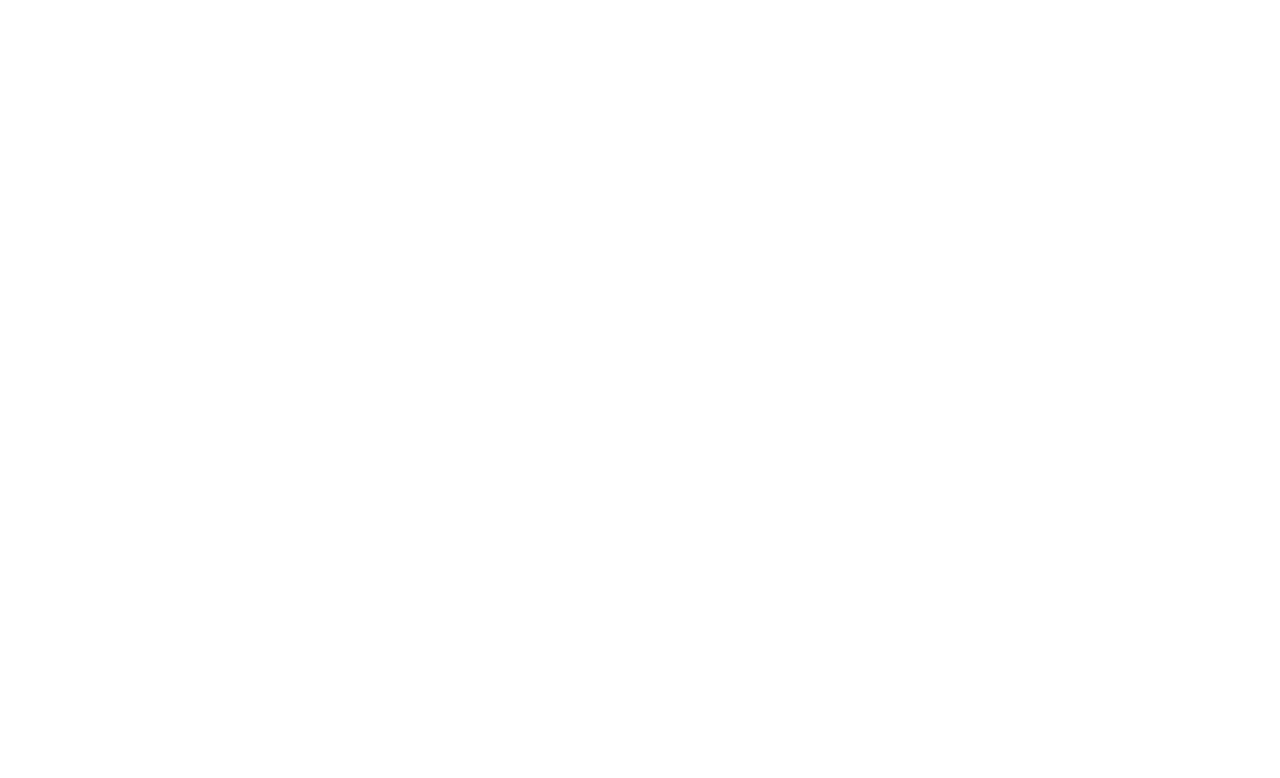
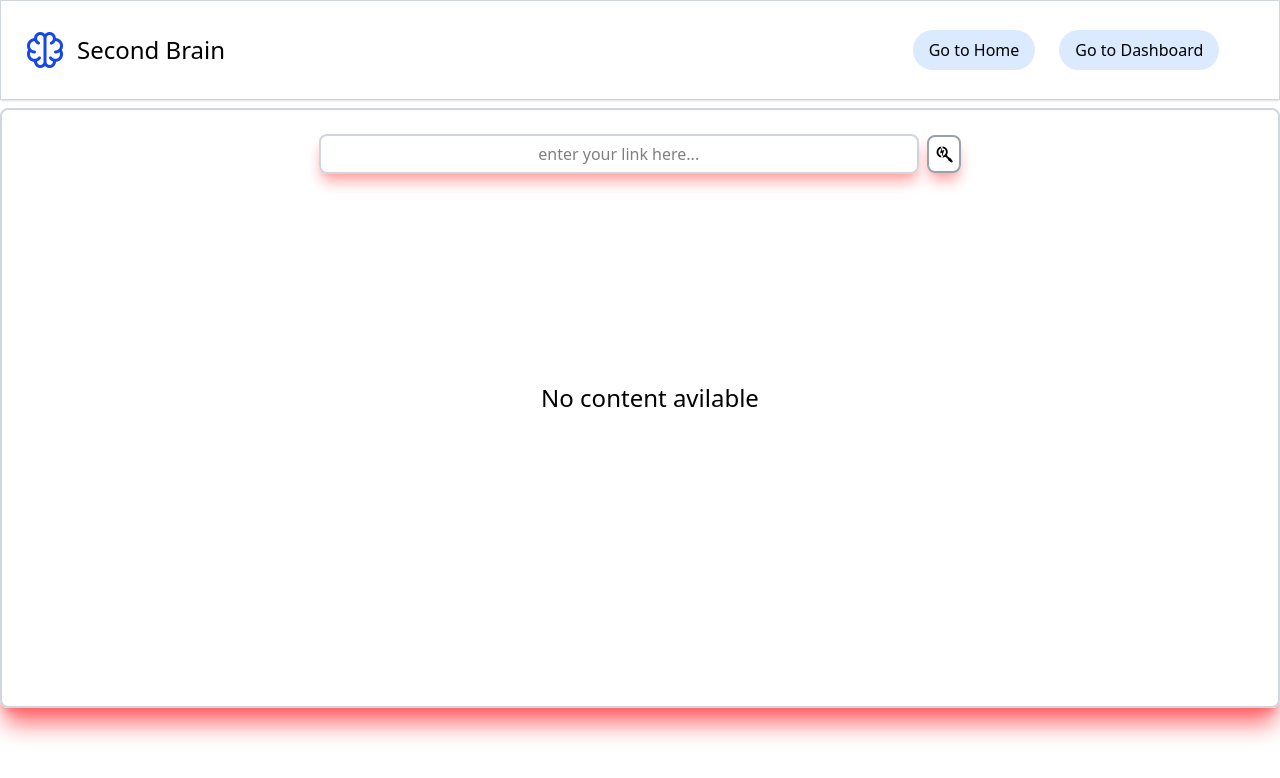
Before and after one commit to amankarn2007/Second-Brain, a React (Vite) app in the folder frontent/: page /findbrain in a window 1280 px wide. Before the commit this address had no page. Shown: the top 778 px of the page. Built offline with nearby package versions, Linux system fonts and the light colour scheme.

Commit message:
search brain with link function is added

```diff
--- a/frontent/src/App.tsx
+++ b/frontent/src/App.tsx
@@ -5,6 +5,7 @@
 import Signup from "./pages/Signup";
 import LandingPage from "./pages/LandingPage";
 import { ProtectedRoute } from "./ProtectedRoute";
+import FindBrain from "./pages/FindBrain";
 
 
 function App() {
@@ -21,6 +22,7 @@
           <Route path="/" element={<LandingPage />} />
           <Route path="/signup" element={<Signup />} />
           <Route path="/login" element={<Login />} />
+          <Route path="findbrain" element={<FindBrain />} />
         </Routes>
       </BrowserRouter>
     </div>
--- /dev/null
+++ b/frontent/src/components/FindBrainCard.tsx
@@ -0,0 +1,98 @@
+interface cardProps {
+    projectName: string,
+    heading?: string,
+    description?: string,
+    tags?: string,
+    type: "notes" | "youtube" | "x",
+    link?: string,
+}
+
+function FindBrainCard(props: cardProps) {
+
+
+    return(
+        <div className="h-105 w-80 bg-white rounded-2xl px-4 mr-12 mt-5 mb-5 border border-gray-300 shadow-xl hover:shadow-blue-300">
+            <div className="flex justify-between items-center py-3 text-lg">
+                <div className="flex items-center justify-center">
+                    <i className="fa-regular fa-file-lines"></i>
+                    <p className="px-2"> { props.projectName } </p>
+                </div>
+            </div>
+
+            {  props.type === "notes" &&
+                <>
+                    {  props.heading &&
+                        <h2 className="text-2xl font-bold py-1"> {props.heading} </h2>
+                    }
+
+                    {  props.description &&
+                        <h2 className="py-1 mt-4"> {props.description} </h2>
+                    }
+                </>
+            }
+
+            {  props.type === "youtube" &&
+                <iframe className="w-full h-38 rounded-lg"
+                    src={props.link ? linkEbeder({ link: props.link }) : undefined}
+                    //https://youtu.be/xTtL8E4LzTQ?si=C2q0F74INzJ8I1HW
+                    title="YouTube video player"
+                    allow="accelerometer; autoplay; clipboard-write; encrypted-media; gyroscope; picture-in-picture; web-share"
+                    referrerPolicy="strict-origin-when-cross-origin"
+                    allowFullScreen>
+                </iframe>
+            }
+
+            {  props.type === "x" &&
+                <div className="w-full max-h-60 overflow-y-auto no-scrollbar rounded-lg no-scrollbar">
+                    <blockquote className="twitter-tweet">
+                        <a href={props.link?.replace("x.com", "twitter.com")}></a>
+                    </blockquote>
+                </div>
+            }
+
+            <div className="flex py-3">
+                <Tags tags={props.tags} />
+            </div>
+
+            <p className="flex text-sm text-gray-500 py-2">Added on&nbsp; <CustomDate/> </p>
+
+        </div>
+    )
+}
+
+export default FindBrainCard;
+
+function Tags(props: { tags: string | undefined }) {
+    return(
+        props.tags && (
+            <p className="px-2 py-1 mx-2 rounded-2xl bg-blue-100 hover:bg-purple-100 cursor-pointer">
+                { props.tags }
+            </p>
+        )
+    )
+}
+
+function CustomDate() {
+    const date = new Date().getDate();
+    let month = new String(new Date().getMonth() + 1);
+    const year = new Date().getFullYear();
+
+    if(month.length === 1 ){
+        month = "0" + month;
+    }
+
+    return(
+        <span> {date}/{month}/{year} </span>
+    )
+}
+
+function linkEbeder(props: {link: string}) {
+    //catch youtube main link from given link
+    const regExp = /^.*(youtu.be\/|v\/|u\/\w\/|embed\/|watch\?v=|\&v=)([^#\&\?]*).*/;
+    const match = props.link.match(regExp);
+
+    if (match && match[2].length === 11) {
+        return `https://www.youtube.com/embed/${match[2]}?controls=0`;
+    }
+    return ""; // Agar link galat ho
+}
--- a/frontent/src/components/Sidebar.tsx
+++ b/frontent/src/components/Sidebar.tsx
@@ -1,5 +1,6 @@
 import type { Dispatch, SetStateAction } from "react"
 import type React from "react"
+import { useNavigate } from "react-router-dom";
 
 interface sidebarInterface{
     isOpen: boolean;
@@ -7,6 +8,8 @@
 }
 
 export function Sidebar(props: sidebarInterface) {
+    const navigate = useNavigate();
+
     return(
         props.isOpen ?
         <div className="h-screen w-80 bg-white flex flex-col z-1 shadow-xl">
@@ -38,7 +41,7 @@
                 <SidebarContent
                     title="Search Brains"
                     icon={<i className="fa-brands fa-searchengin"></i> }
-                    onClick={() => console.log("search clicked")}
+                    onClick={() => navigate("/findbrain")}
                 />
             </div>
         </div> : <div></div>
--- /dev/null
+++ b/frontent/src/pages/FindBrain.tsx
@@ -0,0 +1,97 @@
+import { useNavigate } from "react-router-dom";
+import axios from "axios";
+import { BACKEND_URL } from "../Config";
+import { useRef, useState } from "react";
+import FindBrainCard from "../components/FindBrainCard";
+
+function FindBrain() {
+    const navigate = useNavigate();
+    return(
+        <div className="w-full h-screen bg-white flex flex-col">
+            <header className="h-25 w-full bg-white flex items-center z-5 border border-gray-300 shadow sticky">
+                {/*logo*/}
+                <div className=" w-full flex items-center py-2">
+                    <span className="material-symbols-outlined text-5xl! text-blue-700 ml-5">neurology</span>
+                    <h2 className="text-2xl font-medium ml-2">Second Brain</h2>
+                </div>
+
+                <div className="flex w-1/2 justify-center">
+                    <button className="px-4 py-2 bg-blue-100 hover:bg-blue-200 rounded-4xl mr-2"
+                    onClick={() => navigate("/")}>Go to Home</button>
+                    <button className="px-4 py-2 bg-blue-100 hover:bg-blue-200 rounded-4xl ml-4"
+                    onClick={() => navigate("/dashboard")}>Go to Dashboard</button>
+                </div>
+            </header>
+
+            <main className="flex-1 flex-col overflow-y-scroll flex items-center mt-2">
+                <Main />
+            </main>
+        </div>
+    )
+}
+
+export default FindBrain;
+
+function Main() {
+    const inputRef = useRef<HTMLInputElement>(null);
+    const [content, setContent] = useState<any>(null); // multiple contents or maybe single
+
+    async function fetchData() {
+        const link = inputRef.current?.value;
+        //console.log(link);
+        const response = await axios.get(`${BACKEND_URL}/api/v1${link}`);
+        //console.log(response.data);
+
+        if(!response.data.content){ //signle content hai, bcs signle notes ke response me "content" nahi hota hai
+            setContent(response.data);
+        } else {
+            setContent(response.data.content);
+        }
+
+        //console.log("this is all content state", content);
+    }
+
+
+    return(
+        <div className="w-full max-w-7xl flex items-center flex-col border-2 border-gray-300 shadow-xl shadow-red-400 rounded-lg mb-5">
+            {/*searchbox*/}
+            <div className="mt-6 flex justify-center items-center">
+                <input type="text" placeholder="enter your link here..."
+                className="w-150 h-10 text-center outline-0 border-2 border-gray-300 rounded-lg focus:ring-2 focus:ring-purple-500 outline-none transition-all shadow-lg shadow-red-300"
+                ref={inputRef} />
+
+                <div className="py-1 px-1 ml-2 border-2 border-gray-400 rounded-lg shadow-lg shadow-red-300">
+                    <i className="fa-brands fa-searchengin text-lg scale-100 hover:scale-125 transition-transform p-1" onClick={fetchData}></i>
+                </div>
+            </div>
+
+            <div className="flex w-7xl mt-2 ml-5 mb-5 justify-center flex-wrap">
+
+                {   content && !Array.isArray(content) ? (
+                        <FindBrainCard
+                            projectName={content.title}
+                            heading={content.title}
+                            description={content.description}
+                            tags={content.tags}
+                            type={content.type}
+                            link={content.link}
+                            key={content._id}
+                        />
+                    ) : content && content.length > 0 ? (
+                        content.map((data: any) => (
+                            <FindBrainCard
+                                projectName={data.title}
+                                heading={data.heading}
+                                description={"description testing"}
+                                tags={data.tags}
+                                type={data.type}
+                                link={data.link}
+                                key={data._id}
+                            />
+                        ))
+                    ) : <p className="mt-50 mb-68 text-2xl"> No content avilable</p>
+                }
+            </div>
+        </div>
+    )
+}
--- a/frontent/src/pages/LandingPage.tsx
+++ b/frontent/src/pages/LandingPage.tsx
@@ -1,16 +1,25 @@
-import { Link } from "react-router-dom";
+import { Link, useNavigate } from "react-router-dom";
 
 
 function LandingPage() {
+    const navigate = useNavigate();
+
     return(
         <div className="h-screen w-full bg-[#b6d4b2]">
-            <header className="h-25 w-full bg-gray-100 flex justify-center">
-                <div className="w-full flex  items-center pb-2">
+            <header className="h-25 w-full bg-gray-100 flex items-center justify-between">
+                <div className="flex  items-center pb-2">
                     <span className="material-symbols-outlined text-5xl! text-blue-700 ml-5">neurology</span>
                     <h2 className="text-2xl font-medium ml-2">Second Brain</h2>
                 </div>
 
-                <div className="flex w-2/4 justify-center items-center pb-2 gap-3">
+                <div>
+                    <button className="w-125 h-10 rounded-4xl bg-blue-100 hover:bg-blue-200 flex justify-center items-center text-lg opacity-70 hover:opacity-100" onClick={() => navigate("/findbrain")}>
+                        <h3>Search</h3>
+                        <i className="fa-brands fa-searchengin pt-1 pl-2"></i>
+                    </button>
+                </div>
+
+                <div className="flex justify-center items-center pb-2 pr-10 gap-3">
                     <div className="px-5 bg-blue-100 py-2 rounded-4xl hover:bg-blue-200">
                         <Link to={"/"}> About us </Link>
                     </div>
```
